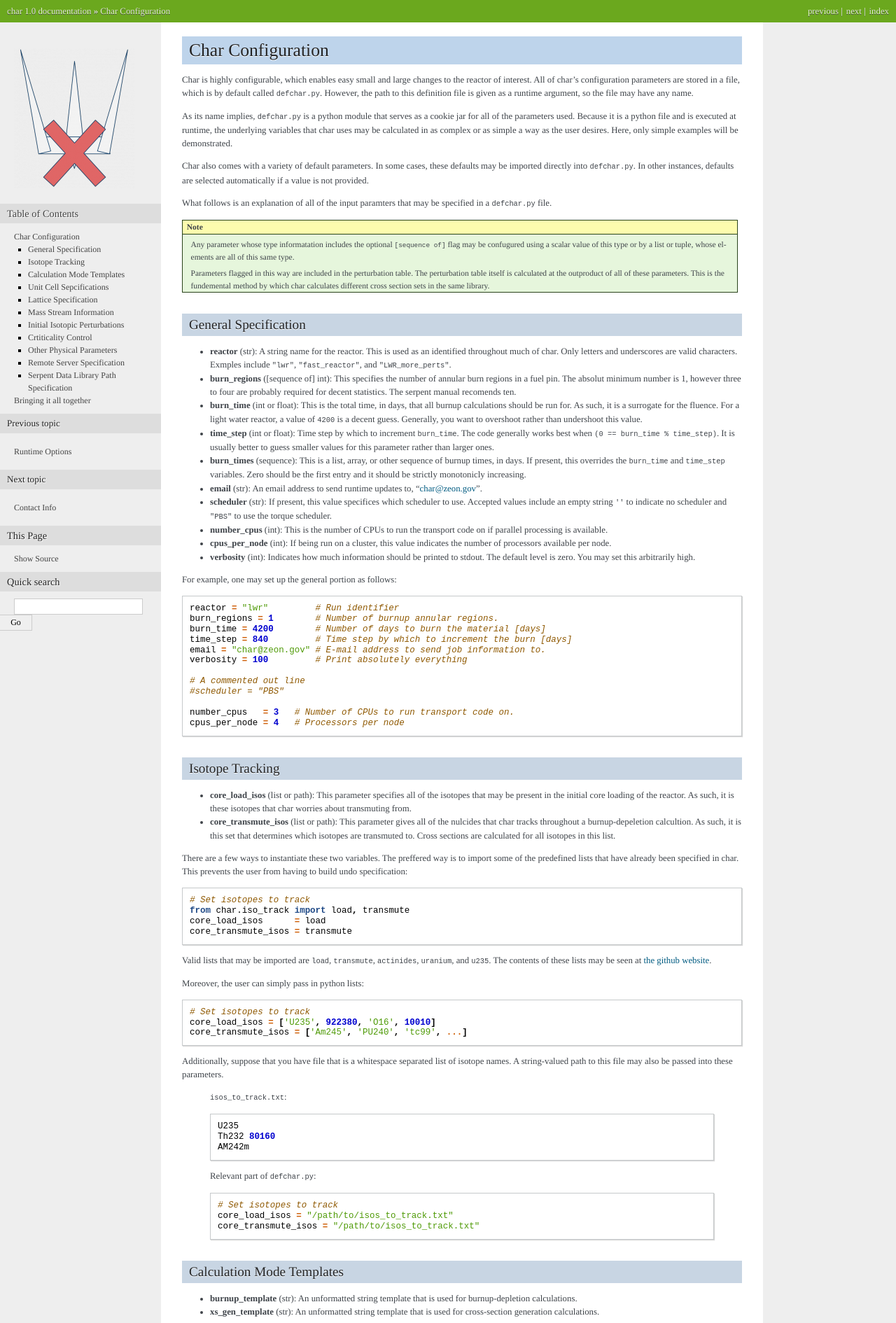
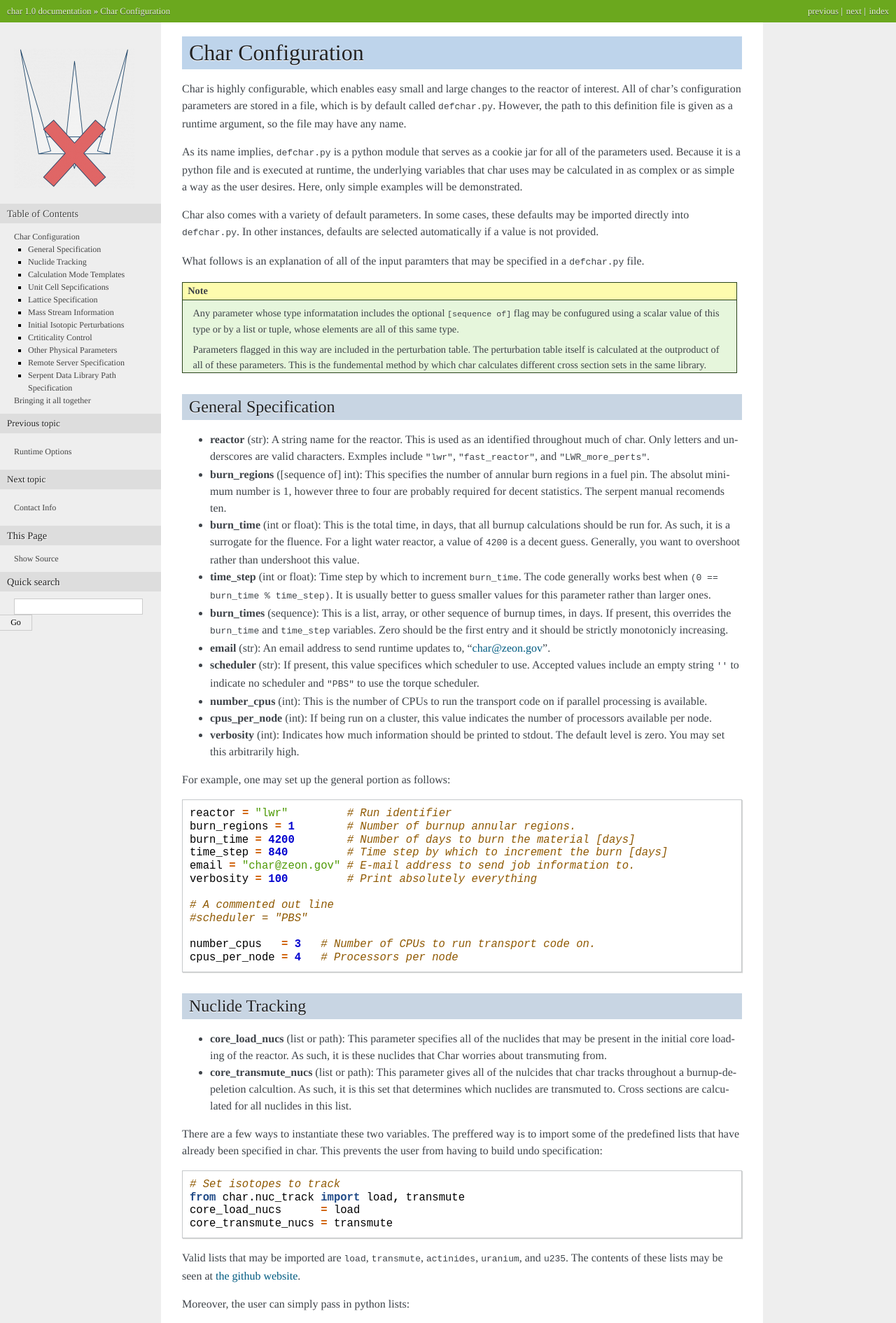
Before and after one commit to bright-dev/bright, a Sphinx documentation site: the page built from doc/source/configuration.rst, in a window 1280 px wide. Shown: the top 1890 px of the page at 70% size. Built offline with Sphinx 7.4.7, drawn with Linux system fonts in a browser that asks for light colours; formulas are drawn with MathJax 3; some of the changed text lies outside the part shown.

Commit message:
isos -> nucs

```diff
--- a/doc/source/_theme/altered_nature/static/nature.css_t
+++ b/doc/source/_theme/altered_nature/static/nature.css_t
@@ -37,7 +37,7 @@ div.body {
     background-color: #ffffff;
     color: #3E4349;
     padding: 0 30px 30px 30px;
-    font-size: 0.8em;
+    font-size: 1.0em;
 }
 
 div.footer {
--- a/doc/source/configuration.rst
+++ b/doc/source/configuration.rst
@@ -71,17 +71,17 @@ For example, one may set up the general portion as follows::
     cpus_per_node = 4   # Processors per node
 
 
-.. _isotope-tracking:
+.. _nuclide-tracking:
 
 ----------------
-Isotope Tracking
+Nuclide Tracking
 ----------------
-* **core_load_isos** (list or path):  This parameter specifies all of the isotopes that may
-  be present in the initial core loading of the reactor.  As such, it is these isotopes that
-  char worries about transmuting from.
-* **core_transmute_isos** (list or path):  This parameter gives all of the nulcides that char
+* **core_load_nucs** (list or path):  This parameter specifies all of the nuclides that may
+  be present in the initial core loading of the reactor.  As such, it is these nuclides that
+  Char worries about transmuting from.
+* **core_transmute_nucs** (list or path):  This parameter gives all of the nulcides that char
   tracks throughout a burnup-depeletion calcultion.  As such, it is this set that determines
-  which isotopes are transmuted to.  Cross sections are calculated for all isotopes in this
+  which nuclides are transmuted to.  Cross sections are calculated for all nuclides in this
   list.
 
 There are a few ways to instantiate these two variables.
@@ -89,24 +89,24 @@ The preffered way is to import some of the predefined lists that have already be
 in char.  This prevents the user from having to build undo specification::
 
     # Set isotopes to track
-    from char.iso_track import load, transmute
-    core_load_isos      = load
-    core_transmute_isos = transmute
+    from char.nuc_track import load, transmute
+    core_load_nucs      = load
+    core_transmute_nucs = transmute
 
-Valid lists that may be imported are ``load``, ``transmute``, ``actinides``, ``uranium``, and ``u235``.
-The contents of these lists may be seen at
-`the github website <https://github.com/scopatz/char/blob/master/char/iso_track.py>`_.
+Valid lists that may be imported are ``load``, ``transmute``, ``actinides``, ``uranium``,
+and ``u235``.  The contents of these lists may be seen at
+`the github website <https://github.com/scopatz/char/blob/master/char/nuc_track.py>`_.
 
 Moreover, the user can simply pass in python lists::
 
     # Set isotopes to track
-    core_load_isos = ['U235', 922380, 'O16', 10010]
-    core_transmute_isos = ['Am245', 'PU240', 'tc99', ...]
+    core_load_nucs = ['U235', 922380, 'O16', 10010]
+    core_transmute_nucs = ['Am245', 'PU240', 'tc99', ...]
 
 Additionally, suppose that you have file that is a whitespace separated list of isotope names.
 A string-valued path to this file may also be passed into these parameters.
 
-    ``isos_to_track.txt``::
+    ``nucs_to_track.txt``::
 
         U235
         Th232 80160
@@ -115,8 +115,8 @@ A string-valued path to this file may also be passed into these parameters.
     Relevant part of ``defchar.py``::
 
         # Set isotopes to track
-        core_load_isos = "/path/to/isos_to_track.txt"
-        core_transmute_isos = "/path/to/isos_to_track.txt"
+        core_load_nucs = "/path/to/nucs_to_track.txt"
+        core_transmute_nucs = "/path/to/nucs_to_track.txt"
 
 
 .. _calc_mode_templates:
@@ -129,7 +129,7 @@ Calculation Mode Templates
 * **xs_gen_template** (str): An unformatted string template that is used for cross-section generation
   calculations.
 
-Like in :ref:`isotope-tracking`, the preffered method of supplying templates is from pre-defined
+Like in :ref:`nuclide-tracking`, the preffered method of supplying templates is from pre-defined
 versions in char itself.  Current values may be seen
 `at github <https://github.com/scopatz/char/blob/master/char/templates/lwr/serpent.py>`_::
 
```
Also changed, not shown: 2 other files.
